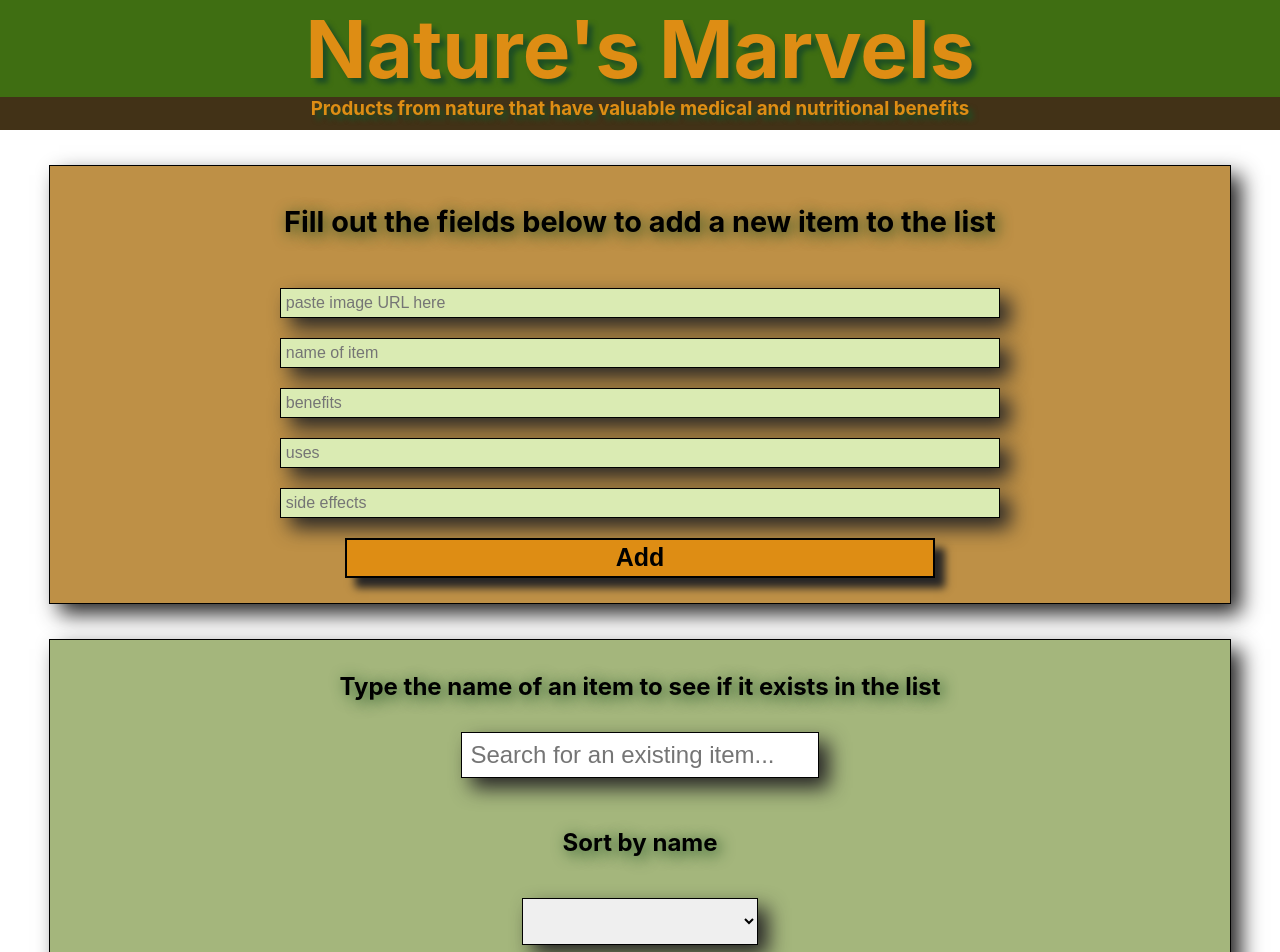
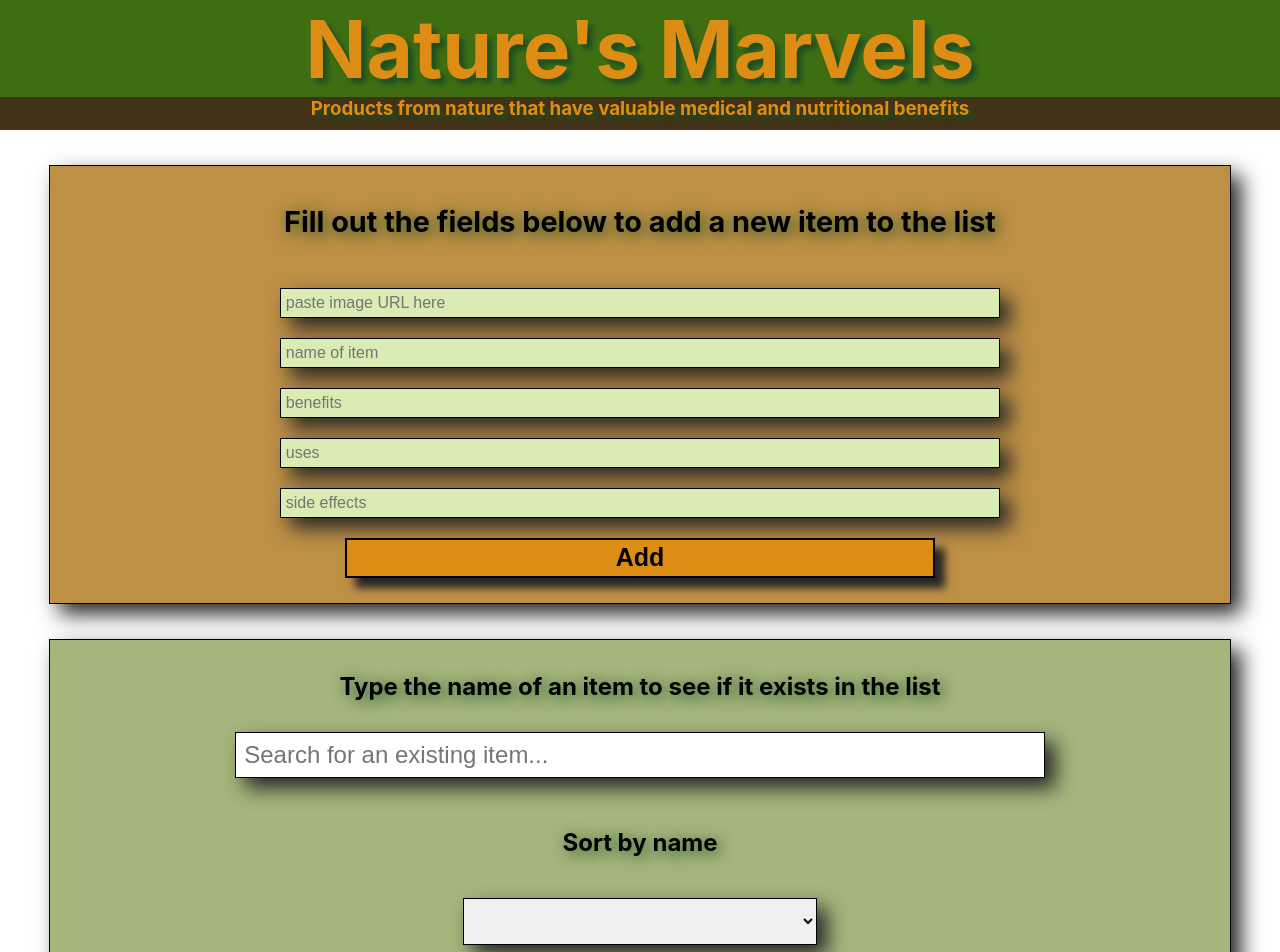
Before and after one commit to Jantzen-E/healthy-react-app, a React (Create React App) app: page / in a window 1280 px wide. Shown: the top 952 px of the page. Built offline with nearby package versions, Linux system fonts and the light colour scheme; no server answers.

Commit message:
change input field size

```diff
--- a/src/components/HealthyThingsPage.css
+++ b/src/components/HealthyThingsPage.css
@@ -95,7 +95,7 @@ option {
 }
 
 .selectInput {
-    width: 20%;
+    width: 30%;
     font-size: 1.5em;
 }
 
--- a/src/components/Search.css
+++ b/src/components/Search.css
@@ -6,7 +6,7 @@
     border: 1px solid black;
     box-shadow: 10px 10px 20px rgb(39, 38, 38);
     padding: 8px;
-    width: 30%;
+    width: 70%;
 }
 
 .searchTitle {
```
